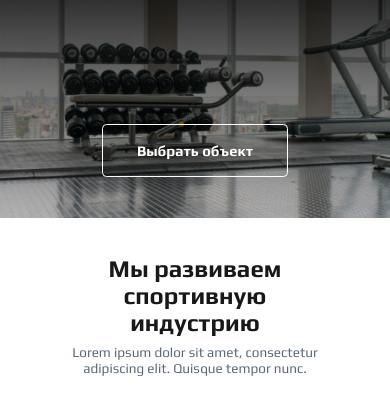
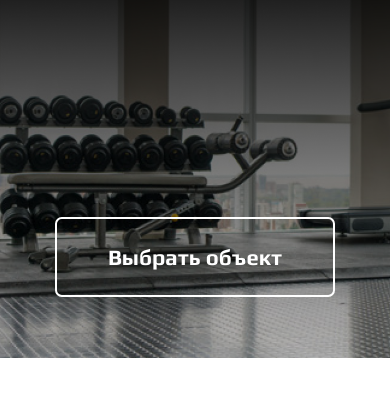
Before and after one commit to PolemarchRU/asdasd, a plain HTML site: page index.html in a window 390 px wide. Shown: the part 62-470 px from the top of the page. Drawn offline with Linux system fonts and the light colour scheme.

Commit message:
Add files via upload

```diff
--- a/assets/style/scss/main.scss
+++ b/assets/style/scss/main.scss
@@ -80,6 +80,7 @@ html, body {
 .feature {
     text-align: center;
     width: 100%;
+    padding: 0 1rem;
     .feature__inner {
         display: flex;
         flex-direction: column;
@@ -107,6 +108,7 @@ html, body {
 .chart {
     text-align: center;
     width: 100%;
+    padding: 0 1rem;
     .chart__inner {
         display: flex;
         flex-direction: column;
--- a/assets/style/scss/media.scss
+++ b/assets/style/scss/media.scss
@@ -94,7 +94,7 @@
             .intro__link {
                 font-size: 2.4375rem;
                 color: $white;
-                border: 0.1875rem solid $white;
+                border: 2px solid $white;
                 border-radius: 0.75rem;
                 padding: 2.8125rem 5.625rem;
             }
@@ -106,28 +106,23 @@
         font-size: 11px;
     }
 }
-@media (max-width: 660px) {
+@media (max-width: 450px) {
+    html, body {
+        font-size: 10px;
+    }
+}
+@media (max-width: 400px) {
     html, body {
         font-size: 9px;
     }
 }
-@media (max-width: 560px) {
+@media (max-width: 350px) {
+    html, body {
+        font-size: 8px;
+    }
+}
+@media (max-width: 300px) {
     html, body {
         font-size: 7px;
     }
 }
-@media (max-width: 410px) {
-    html, body {
-        font-size: 6px;
-    }
-}
-@media (max-width: 350px) {
-    html, body {
-        font-size: 5px;
-    }
-}
-@media (max-width: 300px) {
-    html, body {
-        font-size: 4px;
-    }
-}
```
Also changed, not shown: assets/style/css/main.css.
